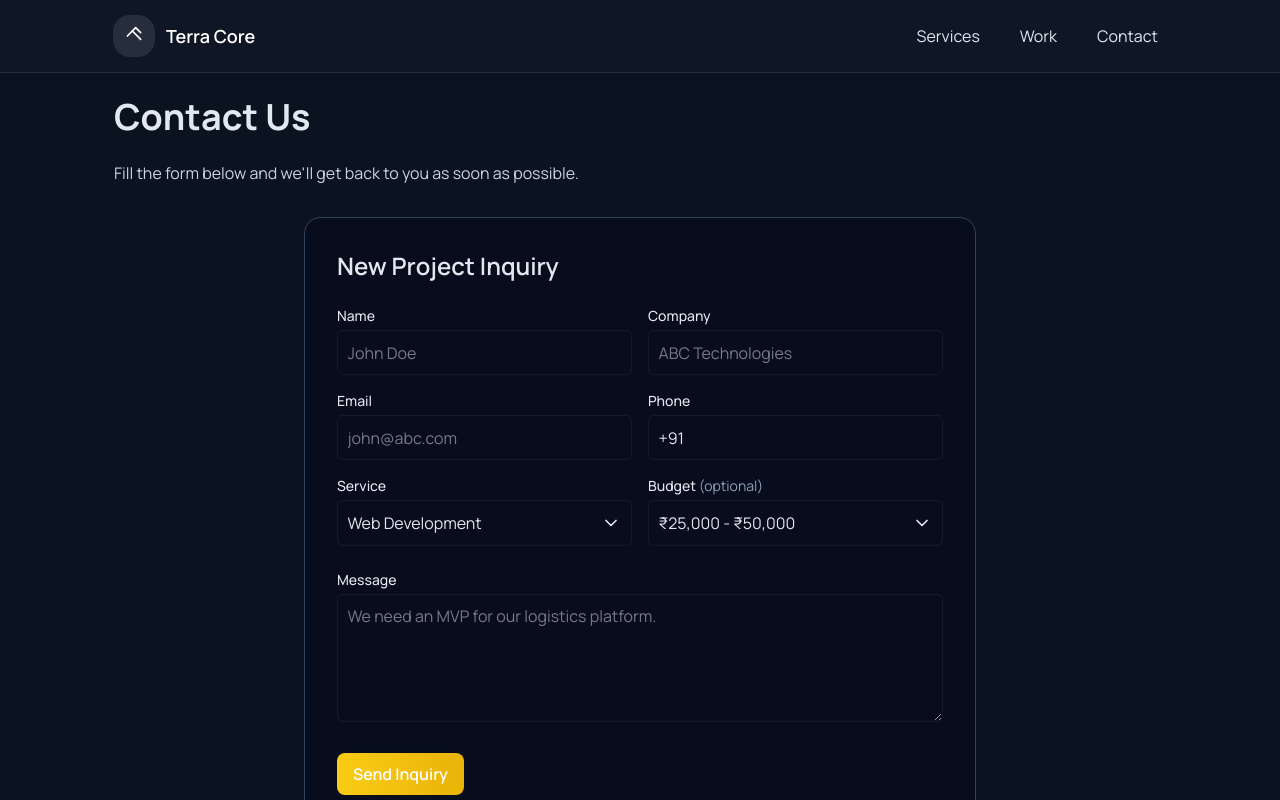
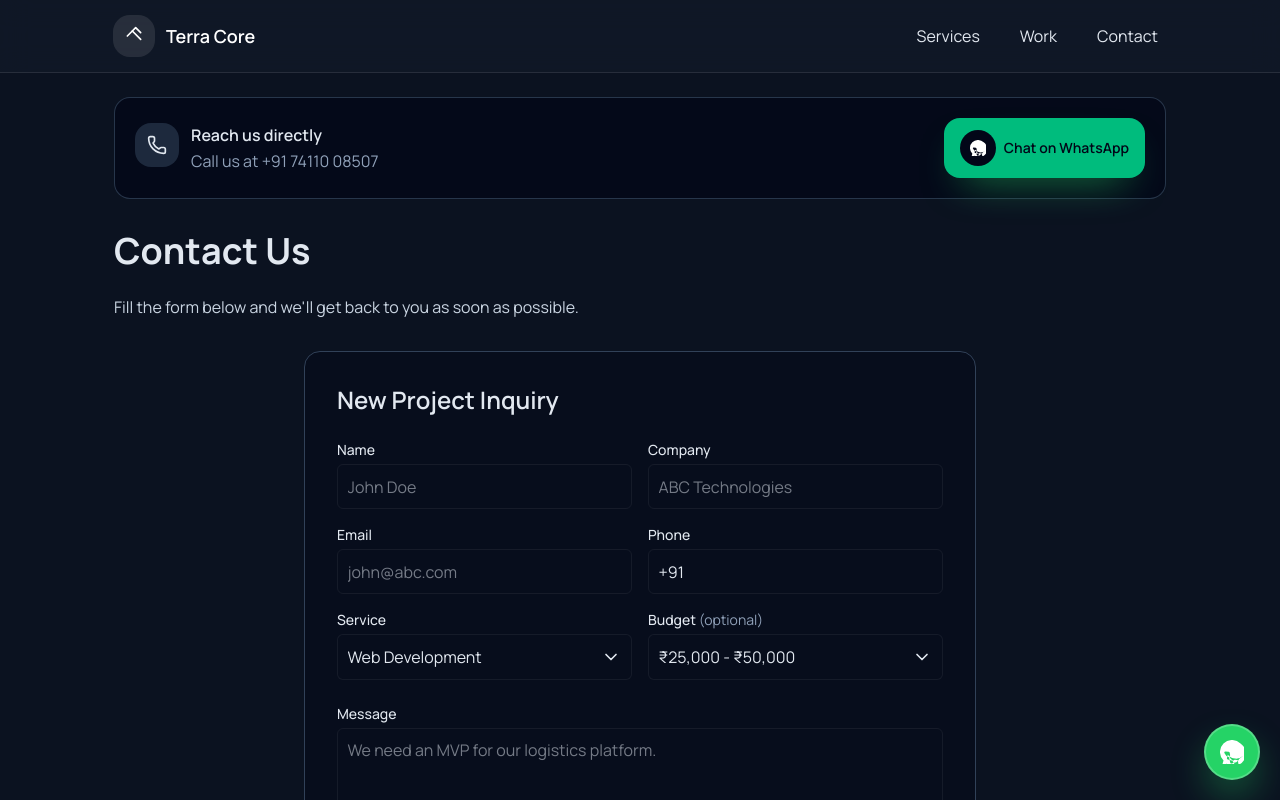
Before and after one commit to mdanwarkhan/portfolio, a Next.js app: page /contact in a window 1280 px wide. Shown: the top 800 px of the page. Built offline with nearby package versions, Linux system fonts and the light colour scheme.

Commit message:
Testing contact form

```diff
--- a/app/contact/page.tsx
+++ b/app/contact/page.tsx
@@ -1,5 +1,10 @@
 import { Metadata } from "next";
+import { Phone } from "lucide-react";
 import ContactForm from "../components/ContactForm";
+
+const contactNumber = "+91 74110 08507";
+const whatsappUrl = "https://wa.me/917411008507";
+const telUrl = "tel:+917411008507";
 
 export const metadata: Metadata = {
   title: "Contact Us | Terra Core Innovations",
@@ -19,11 +24,53 @@ export const metadata: Metadata = {
 export default function ContactPage() {
   return (
     <div className="container mx-auto px-4 sm:px-6 py-12 sm:py-6">
+      <div className="rounded-2xl border border-slate-700/80 bg-slate-950/70 p-4 sm:p-5 mb-8 flex flex-col sm:flex-row sm:items-center gap-4 justify-between">
+        <div className="flex items-start gap-3">
+          <div className="flex h-11 w-11 items-center justify-center rounded-2xl bg-slate-800 text-primary">
+            <Phone className="h-5 w-5" />
+          </div>
+          <div>
+            <p className="text-slate-200 font-semibold">Reach us directly</p>
+            <p className="text-slate-400 text-sm sm:text-base">
+              Call us at{' '}
+              <a href={telUrl} className="text-primary hover:text-accent transition-colors">
+                {contactNumber}
+              </a>
+            </p>
+          </div>
+        </div>
+        <a
+          href={whatsappUrl}
+          target="_blank"
+          rel="noopener noreferrer"
+          className="inline-flex items-center gap-2 rounded-2xl bg-emerald-500 px-4 py-3 text-sm font-semibold text-slate-950 shadow-[0_18px_40px_-20px_rgba(37,211,102,0.8)] transition hover:bg-emerald-400"
+        >
+          <span className="inline-flex h-9 w-9 items-center justify-center rounded-full bg-slate-950 text-white">
+            <svg viewBox="0 0 24 24" fill="currentColor" className="h-4 w-4">
+              <path d="M20.5 3.5A10.5 10.5 0 0 0 3.5 20.5l-1.2 4.4 4.5-1.2A10.5 10.5 0 0 0 20.5 3.5Zm-1.4 15.4c-.7 1.8-2.3 3.2-4.2 3.7l-.7.2-2.6.7a1.2 1.2 0 0 1-1.4-1L9 17.3a7.6 7.6 0 0 1-4.6-4.4 1.2 1.2 0 0 1 1.3-1.5l2.9.4a1.2 1.2 0 0 1 1.1 1l.4 1.9a1.2 1.2 0 0 1-.3 1.1l-.7.8a9.1 9.1 0 0 0 4.1 4.1l.8-.7a1.2 1.2 0 0 1 1.1-.3l1.9.4a1.2 1.2 0 0 1 1 1.1l.4 2.9a1.2 1.2 0 0 1-1.5 1.3 7.6 7.6 0 0 1-4.4-4.6l-4.7-1.4a1.2 1.2 0 0 1-.9-1.4l.7-2.6.2-.7a10.5 10.5 0 0 0 15.4 1.1Z" />
+            </svg>
+          </span>
+          Chat on WhatsApp
+        </a>
+      </div>
+
       <h1 className="text-3xl sm:text-4xl font-bold mb-3 sm:mb-6">Contact Us</h1>
       <p className="text-slate-300 mb-6 sm:mb-8 text-sm sm:text-base">Fill the form below and we'll get back to you as soon as possible.</p>
       <div className="max-w-2xl mx-auto">
         <ContactForm />
       </div>
+
+      <a
+        href={whatsappUrl}
+        target="_blank"
+        rel="noopener noreferrer"
+        className="whatsapp-fab"
+        aria-label="Chat on WhatsApp"
+      >
+        <svg viewBox="0 0 24 24" fill="currentColor" className="h-6 w-6">
+          <path d="M20.5 3.5A10.5 10.5 0 0 0 3.5 20.5l-1.2 4.4 4.5-1.2A10.5 10.5 0 0 0 20.5 3.5Zm-1.4 15.4c-.7 1.8-2.3 3.2-4.2 3.7l-.7.2-2.6.7a1.2 1.2 0 0 1-1.4-1L9 17.3a7.6 7.6 0 0 1-4.6-4.4 1.2 1.2 0 0 1 1.3-1.5l2.9.4a1.2 1.2 0 0 1 1.1 1l.4 1.9a1.2 1.2 0 0 1-.3 1.1l-.7.8a9.1 9.1 0 0 0 4.1 4.1l.8-.7a1.2 1.2 0 0 1 1.1-.3l1.9.4a1.2 1.2 0 0 1 1 1.1l.4 2.9a1.2 1.2 0 0 1-1.5 1.3 7.6 7.6 0 0 1-4.4-4.6l-4.7-1.4a1.2 1.2 0 0 1-.9-1.4l.7-2.6.2-.7a10.5 10.5 0 0 0 15.4 1.1Z" />
+        </svg>
+      </a>
     </div>
   );
 }
--- a/app/globals.css
+++ b/app/globals.css
@@ -225,3 +225,32 @@ select.input option {
 @media (max-width: 640px) {
   .container { padding-left: 1rem; padding-right: 1rem; }
 }
+
+.whatsapp-fab {
+  position: fixed;
+  right: 1.25rem;
+  bottom: 1.25rem;
+  z-index: 50;
+  width: 3.5rem;
+  height: 3.5rem;
+  display: inline-flex;
+  align-items: center;
+  justify-content: center;
+  border-radius: 9999px;
+  background: #25d366;
+  color: white;
+  box-shadow: 0 18px 35px rgba(37, 211, 102, 0.3);
+  border: 2px solid rgba(255,255,255,0.22);
+  transition: transform 180ms ease, box-shadow 180ms ease, background 180ms ease;
+}
+
+.whatsapp-fab:hover,
+.whatsapp-fab:focus-visible {
+  transform: translateY(-2px);
+  box-shadow: 0 22px 40px rgba(37, 211, 102, 0.35);
+}
+
+.whatsapp-fab svg {
+  width: 1.5rem;
+  height: 1.5rem;
+}
```
